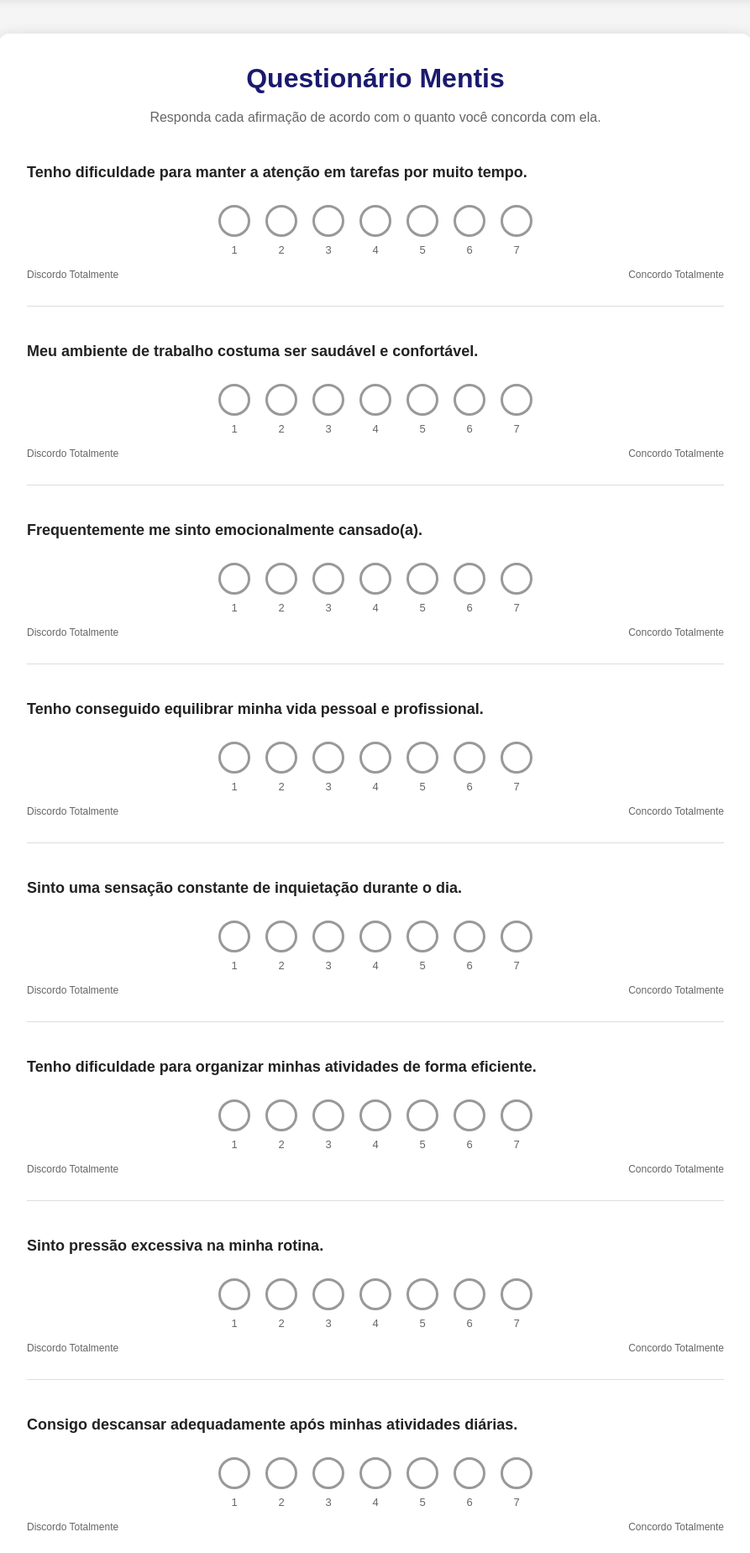
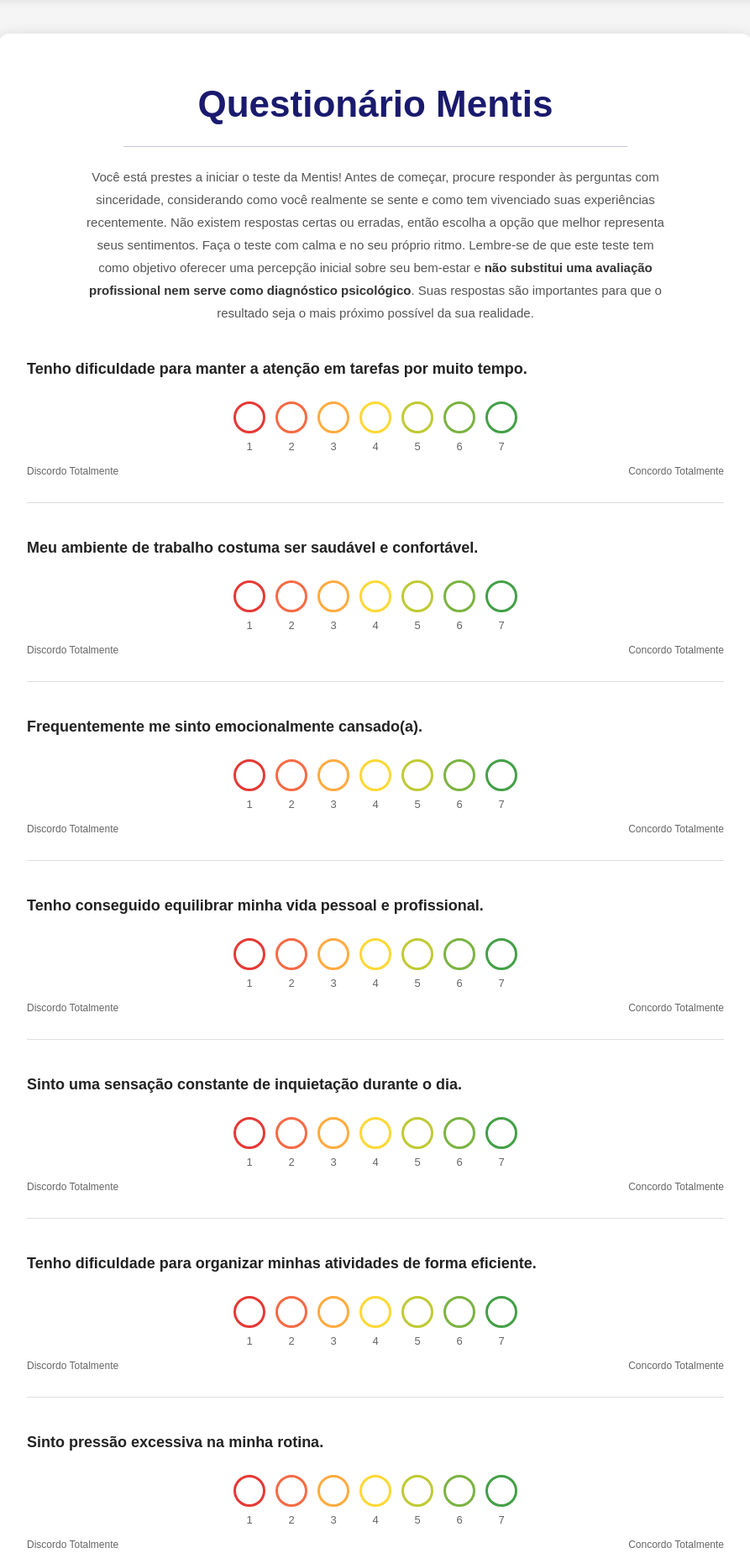
Before and after one commit to Guizindograu12/Mentis, a Flask app: page /teste in a window 1280 px wide. Shown: the part 71-1920 px from the top of the page at 84% size, without its empty margins (193-1086 px from the left). Run offline with Flask 3, Linux system fonts and the light colour scheme; the visitor is signed in with stand-in values (Sample User, id 1); data comes from the database, SQL or seed files in the repository.

Commit message:
Mudanças esteticas teste

```diff
--- a/static/css/teste.css
+++ b/static/css/teste.css
@@ -9,27 +9,20 @@
     padding: 0;
 }
 
-
-        /* =========================
-           BARRA SUPERIOR
-        ========================= */
+/* BARRA SUPERIOR */
 
 .topbar {
     width: 100%;
     background: white;
     padding: 18px 40px;
-
     display: flex;
     justify-content: space-between;
     align-items: center;
-
-            box-shadow: 0 2px 10px rgba(0,0,0,0.08);
-
+    box-shadow: 0 2px 10px rgba(0, 0, 0, 0.08);
     position: sticky;
     top: 0;
     z-index: 1000;
 }
-
 
 .logo {
     font-size: 26px;
@@ -37,13 +30,11 @@
     color: #1a1a6e;
 }
 
-
 .menu {
     display: flex;
     align-items: center;
     gap: 15px;
 }
-
 
 .menu a {
     text-decoration: none;
@@ -52,363 +43,330 @@
     font-weight: 500;
 }
 
-
 .menu a:hover {
     color: #1a1a6e;
 }
 
-
-        /* =========================
-           CONTA
-        ========================= */
+/* CONTA */
 
 .conta {
     display: inline-flex;
     align-items: center;
-
     padding: 9px 14px;
-
     background: #eeeeee;
-
     border-radius: 20px;
-
     color: #1a1a6e;
-
     font-size: 14px;
     font-weight: bold;
-
     max-width: 250px;
-
     overflow: hidden;
     text-overflow: ellipsis;
     white-space: nowrap;
 }
 
-
-        /* =========================
-           BOTÃO SAIR
-        ========================= */
+/* BOTÃO SAIR */
 
 .sair {
     padding: 9px 16px;
-
     background: #1a1a6e;
-
     color: white !important;
-
     border-radius: 20px;
-
     transition: 0.2s;
 }
 
-
 .sair:hover {
     background: #2d2da0;
-
     color: white !important;
 }
 
-
-        /* =========================
-           CONTAINER
-        ========================= */
+/* CONTAINER */
 
 .container {
     max-width: 900px;
-
     margin: 40px auto;
-
     background: white;
-
     padding: 35px;
-
     border-radius: 15px;
-
-            box-shadow: 0 0 15px rgba(0,0,0,0.1);
+    box-shadow: 0 0 15px rgba(0, 0, 0, 0.1);
 }
 
+/* INTRODUÇÃO DO TESTE */
 
-        /* =========================
-           TÍTULO
-        ========================= */
-
-        h1 {
+.container .introducao-teste {
+    display: block;
+    width: 100%;
+    max-width: 800px;
+    margin: 20px auto 40px;
     text-align: center;
-
-            color: #1a1a6e;
-
-            margin-top: 0;
-
-            margin-bottom: 10px;
 }
 
-
-        .introducao {
+.container .introducao-teste h1 {
+    display: block;
+    width: 100%;
+    color: #1a1a6e;
     text-align: center;
-
-            color: #666;
-
-            margin-bottom: 40px;
-
-            line-height: 1.5;
+    font-size: 44px;
+    font-weight: 700;
+    line-height: 1.3;
+    margin: 0 0 22px;
 }
 
+.container .linha-divisoria {
+    display: block;
+    width: 75%;
+    height: 1px;
+    margin: 0 auto 22px;
+    background-color: rgba(26, 26, 110, 0.25);
+}
 
-        /* =========================
-           PERGUNTAS
-        ========================= */
+.container .aviso-teste {
+    width: 100%;
+    max-width: 700px;
+    margin: 0 auto;
+    color: #555;
+    font-size: 15px;
+    line-height: 1.8;
+    text-align: center;
+}
+
+.container .aviso-teste strong {
+    color: #333;
+    font-weight: 700;
+}
+
+/* PERGUNTAS */
 
 .pergunta {
     margin-bottom: 40px;
-
     border-bottom: 1px solid #ddd;
-
     padding-bottom: 30px;
 }
-
 
 .pergunta:last-child {
     border-bottom: none;
 }
 
-
 .pergunta p {
     font-size: 18px;
-
     font-weight: bold;
-
     color: #222;
-
     line-height: 1.5;
-
     margin-bottom: 25px;
 }
 
-
-        /* =========================
-           ESCALA LIKERT
-        ========================= */
+/* ESCALA LIKERT */
 
 .likert {
-            display: flex;
-
-            justify-content: center;
-
+    display: grid;
+    grid-template-columns: repeat(7, 1fr);
     align-items: center;
-
-            gap: 18px;
-
-            margin-top: 20px;
+    justify-items: center;
+    width: 100%;
+    max-width: 350px;
+    margin: 0 auto;
+    gap: 0;
 }
 
+.likert input {
+    position: absolute;
+    opacity: 0;
+    width: 1px;
+    height: 1px;
+}
 
 .likert label {
+    display: flex;
+    align-items: center;
+    justify-content: center;
     cursor: pointer;
-
-            text-align: center;
-
-            display: flex;
-
-            flex-direction: column;
-
-            align-items: center;
+    min-width: 0;
 }
 
-
-        .likert input {
-            display: none;
+.likert label:nth-child(1) span {
+    --cor-bolinha: #e53935;
 }
 
+.likert label:nth-child(2) span {
+    --cor-bolinha: #f46b45;
+}
 
-        .likert span {
+.likert label:nth-child(3) span {
+    --cor-bolinha: #ffab40;
+}
+
+.likert label:nth-child(4) span {
+    --cor-bolinha: #fdd835;
+}
+
+.likert label:nth-child(5) span {
+    --cor-bolinha: #c0ca33;
+}
+
+.likert label:nth-child(6) span {
+    --cor-bolinha: #7cb342;
+}
+
+.likert label:nth-child(7) span {
+    --cor-bolinha: #43a047;
+}
+
+.likert label span {
     width: 38px;
     height: 38px;
-
+    box-sizing: border-box;
     border-radius: 50%;
-
-            border: 3px solid #999;
-
+    border: 3px solid var(--cor-bolinha);
+    background: white;
     display: flex;
-
     align-items: center;
-
     justify-content: center;
-
     color: transparent;
-
     transition: 0.2s;
 }
 
-
 .likert label:hover span {
-            border-color: #1a1a6e;
-
+    background: var(--cor-bolinha);
     transform: scale(1.08);
 }
 
-
 .likert input:checked + span {
-            background: #1a1a6e;
-
-            border-color: #1a1a6e;
+    background: var(--cor-bolinha);
+    border-color: var(--cor-bolinha);
+    box-shadow: 0 0 0 3px color-mix(in srgb, var(--cor-bolinha) 25%, transparent);
 }
 
+.likert input:focus-visible + span {
+    outline: 2px solid #092039;
+    outline-offset: 4px;
+}
 
-        /* =========================
-           NÚMEROS
-        ========================= */
+/* NÚMEROS */
 
 .numeros {
-            display: flex;
-
-            justify-content: center;
-
-            gap: 18px;
-
-            margin-top: 8px;
+    display: grid;
+    grid-template-columns: repeat(7, 1fr);
+    width: 100%;
+    max-width: 350px;
+    margin: 8px auto 0;
+    gap: 0;
 }
 
+.numeros span {
+    width: 100%;
+    text-align: center;
+    font-size: 13px;
+    color: #666;
+    box-sizing: border-box;
+}
 
-        .numeros span {
-            width: 38px;
+/* LEGENDA */
 
-            text-align: center;
-
-            font-size: 13px;
-
+.legenda {
+    display: flex;
+    justify-content: space-between;
+    margin-top: 15px;
+    font-size: 12px;
     color: #666;
 }
 
-
-        /* =========================
-           LEGENDA
-        ========================= */
-
-        .legenda {
-            display: flex;
-
-            justify-content: space-between;
-
-            margin-top: 15px;
-
-            font-size: 12px;
-
-            color: #666;
-        }
-
-
-        /* =========================
-           BOTÃO ENVIAR
-        ========================= */
+/* BOTÃO ENVIAR */
 
 .botao-enviar {
     width: 100%;
-
     padding: 15px;
-
     border: none;
-
     border-radius: 10px;
-
     background: #1a1a6e;
-
     color: white;
-
     font-size: 18px;
-
     cursor: pointer;
-
     transition: 0.2s;
 }
-
 
 .botao-enviar:hover {
     background: #2d2da0;
 }
 
-
 .botao-enviar:disabled {
     background: #999;
-
     cursor: not-allowed;
 }
 
-
-        /* =========================
-           MENSAGEM
-        ========================= */
+/* MENSAGEM */
 
 .mensagem {
     text-align: center;
-
     margin-top: 20px;
-
     color: #555;
-
     display: none;
 }
 
-
-        /* =========================
-           RESPONSIVO
-        ========================= */
+/* RESPONSIVO */
 
 @media (max-width: 700px) {
-
     .topbar {
         padding: 15px 20px;
-
         flex-direction: column;
-
         gap: 15px;
     }
 
-
     .menu {
         width: 100%;
-
         justify-content: center;
-
         flex-wrap: wrap;
     }
-
 
     .conta {
         max-width: 180px;
     }
 
-
     .container {
         margin: 20px 15px;
-
         padding: 25px 20px;
     }
-
 
     .likert {
         gap: 7px;
     }
 
-
-            .likert span {
+    .likert label span {
         width: 34px;
-
         height: 34px;
     }
-
 
     .numeros {
         gap: 7px;
     }
 
-
     .numeros span {
         width: 34px;
     }
 
-
     .pergunta p {
         font-size: 16px;
     }
+}
 
+/* AJUSTES PARA CELULAR */
+
+@media (max-width: 600px) {
+    .container .introducao-teste {
+        margin-bottom: 28px;
     }
+
+    .container .introducao-teste h1 {
+        font-size: 30px;
+        margin-bottom: 15px;
+    }
+
+    .container .linha-divisoria {
+        width: 90%;
+        margin-bottom: 15px;
+    }
+
+    .container .aviso-teste {
+        font-size: 14px;
+        line-height: 1.8;
+        padding: 0 5px;
+    }
+}
--- a/templates/teste.html
+++ b/templates/teste.html
@@ -79,21 +79,26 @@
 <div class="container">
 
 
-    <h1>
+    <div class="introducao-teste">
 
-        Questionário Mentis
+        <h1>Questionário Mentis</h1>
 
-    </h1>
+        <div class="linha-divisoria"></div>
 
+            <p class="aviso-teste">
+                Você está prestes a iniciar o teste da Mentis! Antes de começar,
+                procure responder às perguntas com sinceridade, considerando como
+                você realmente se sente e como tem vivenciado suas experiências
+                recentemente. Não existem respostas certas ou erradas, então escolha
+                a opção que melhor representa seus sentimentos. Faça o teste com calma
+                e no seu próprio ritmo. Lembre-se de que este teste tem como objetivo
+                oferecer uma percepção inicial sobre seu bem-estar e
+                <strong>não substitui uma avaliação profissional nem serve como
+                diagnóstico psicológico</strong>. Suas respostas são importantes para
+                que o resultado seja o mais próximo possível da sua realidade.
+            </p>
 
-    <p class="introducao">
-
-        Responda cada afirmação de acordo com
-        o quanto você concorda com ela.
-
-    </p>
-
-
+        </div>
 
     <form id="formulario">
 
```
Lines whose indentation alone changed are shown as unchanged.
